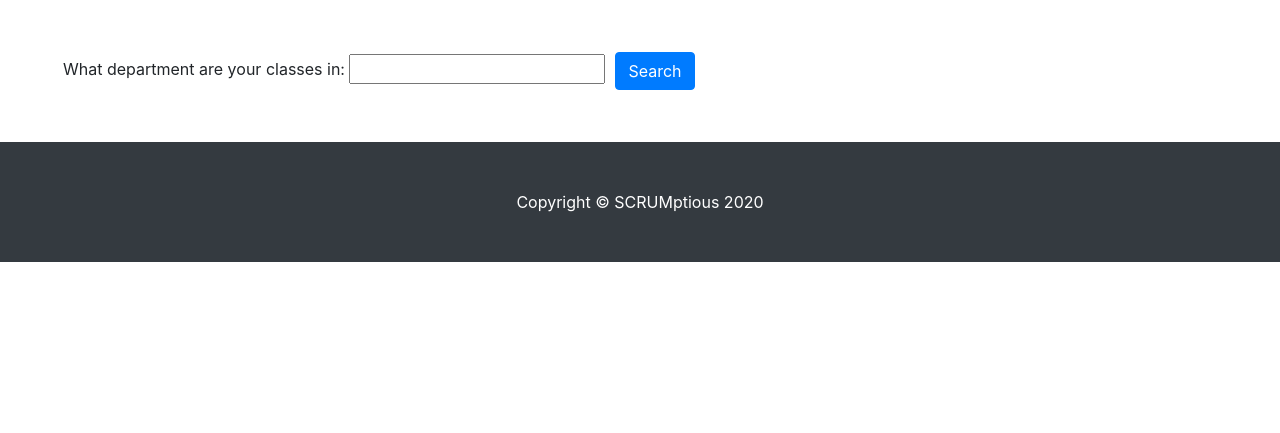
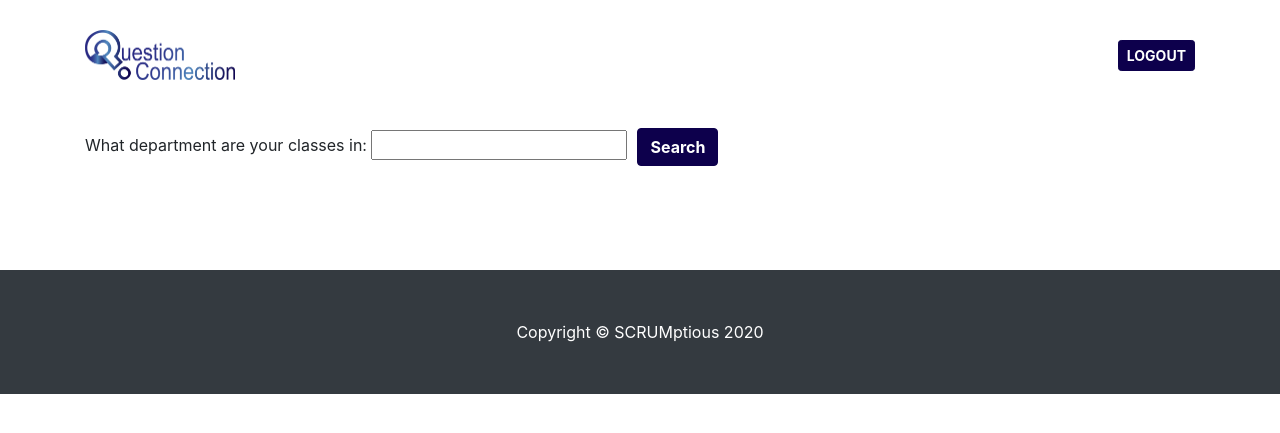
Before and after one commit to msb5pe/quick_tutor, a Django app: page /login/tutor/ in a window 1280 px wide. Shown: the top 433 px of the page. Run offline with Django 3.2, Linux system fonts and the light colour scheme; the visitor is signed in with stand-in values (Sample User, id 1); data comes from the database, SQL or seed files in the repository; parts of the project's set-up code (start-up, migrations or seed data) failed here and were passed over; some libraries are stand-ins or nearby versions.

Commit message:
Add base.html to dept.html

```diff
--- a/login/templates/base.html
+++ b/login/templates/base.html
@@ -58,6 +58,30 @@
 
 {% block body %}
 {% endblock %}
+
+  <!-- Footer -->
+  <footer class="py-5 bg-dark">
+     <div class="container">
+        <p class="m-0 text-center text-white">Copyright &copy; SCRUMptious 2020</p>
+     </div>
+  </footer>
+
+
+  <!-- Bootstrap core JavaScript -->
+  <script src="{% static 'login/vendor/jquery/jquery.min.js' %}"></script>
+  <script src="{% static 'login/vendor/bootstrap/js/bootstrap.bundle.min.js' %}"></script>
+
+  <!-- Plugin JavaScript -->
+  <script src="{% static 'login/vendor/jquery-easing/jquery.easing.min.js' %}"></script>
+
+  <!-- Contact form JavaScript -->
+  <script src="{% static 'login/js/jqBootstrapValidation.js' %}"></script>
+  <script src="{% static 'login/js/contact_me.js' %}"></script>
+
+  <!-- Custom scripts for this template -->
+  <script src="{% static 'login/js/agency.min.js' %}"></script>
+
 </body>
 
+
 </html>
--- a/login/templates/login/dept.html
+++ b/login/templates/login/dept.html
@@ -1,29 +1,29 @@
+{% extends 'base.html' %}
+
+{% load static %}
+
+{% block head %}
+<title>Question Connection</title>
+{% endblock %}
+
+
+{% block navbar %}
+  <ul class="navbar-nav text-uppercase ml-auto">
+    <li class="nav-item">
+      <a class="btn btn-primary btn-sm" href="{% url 'login:logout' %}">Logout</a>
+    </li>
+  </ul>
+{% endblock %}
+
+{% block body %}
 
 {% if error_message %}<p><strong>{{ error_message }}</strong></p>{% endif %}
-
-
-<!DOCTYPE html>
-<html lang="en">
-   <head>
-      <meta charset="utf-8">
-      <meta name="viewport" content="width=device-width, initial-scale=1, shrink-to-fit=yes">
-      <meta name="description" content="Tutor Preference">
-      <meta name="author" content="aa2de">
-      <title>QuestionConnection</title>
-      <link rel="stylesheet" href="https://stackpath.bootstrapcdn.com/bootstrap/4.3.1/css/bootstrap.min.css" integrity="sha384-ggOyR0iXCbMQv3Xipma34MD+dH/1fQ784/j6cY/iJTQUOhcWr7x9JvoRxT2MZw1T" crossorigin="anonymous">
-   </head>
-
-   <style>
-    .container {
-        overflow: auto;
-    }
-   </style>
-
-   <body>
-      <div class="m-5 container">
-
+<br>
+      <div class="page-section" id="intro-form-heading">
+          <div class="container">
+          <div class="row">
+            <div class="col-lg-12 text-center">
             <form action="{% url 'login:selector' %}" method="post"> {% csrf_token %}
-
                  <div class="form-row align-items-center">
                     <div class="col-auto my-1">
                       <label for="dept">What department are your classes in: </label>
@@ -36,18 +36,16 @@
               </form>
 
             </div>
+          </div>
+          </div>
+      </div>
 
-      <!-- Footer -->
-      <footer class="py-5 bg-dark">
-         <div class="container">
-            <p class="m-0 text-center text-white">Copyright &copy; SCRUMptious 2020</p>
-         </div>
-      </footer>
 
       <script src="https://code.jquery.com/jquery-3.3.1.slim.min.js" integrity="sha384-q8i/X+965DzO0rT7abK41JStQIAqVgRVzpbzo5smXKp4YfRvH+8abtTE1Pi6jizo" crossorigin="anonymous"></script>
       <script src="https://cdnjs.cloudflare.com/ajax/libs/popper.js/1.14.7/umd/popper.min.js" integrity="sha384-UO2eT0CpHqdSJQ6hJty5KVphtPhzWj9WO1clHTMGa3JDZwrnQq4sF86dIHNDz0W1" crossorigin="anonymous"></script>
       <script src="https://stackpath.bootstrapcdn.com/bootstrap/4.3.1/js/bootstrap.min.js" integrity="sha384-JjSmVgyd0p3pXB1rRibZUAYoIIy6OrQ6VrjIEaFf/nJGzIxFDsf4x0xIM+B07jRM" crossorigin="anonymous"></script>
 
 
-    </body>
-</html>
+
+
+{% endblock %}
```
Also changed, not shown: login/templates/login/index.html (+0 -36 lines), login/templates/login/classes.html (line endings or trailing spaces). Lines whose indentation alone changed are shown as unchanged.
